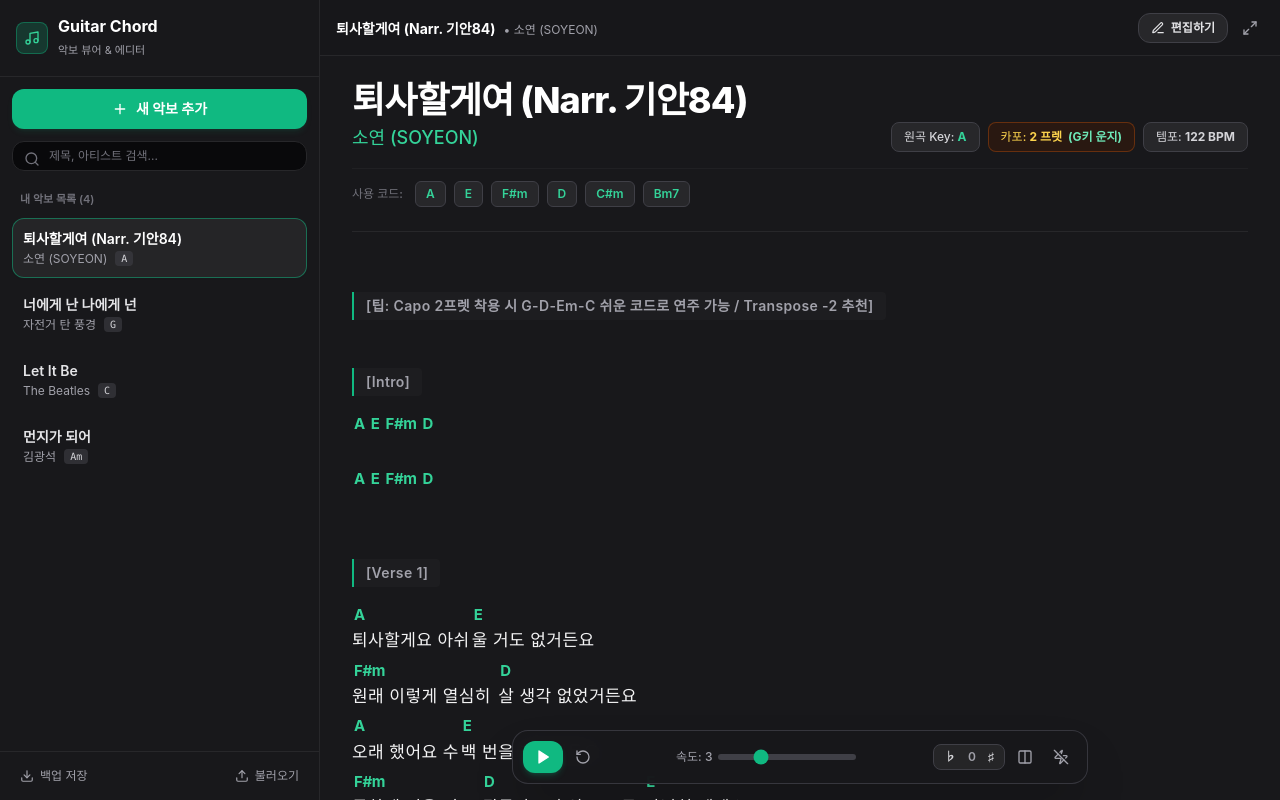
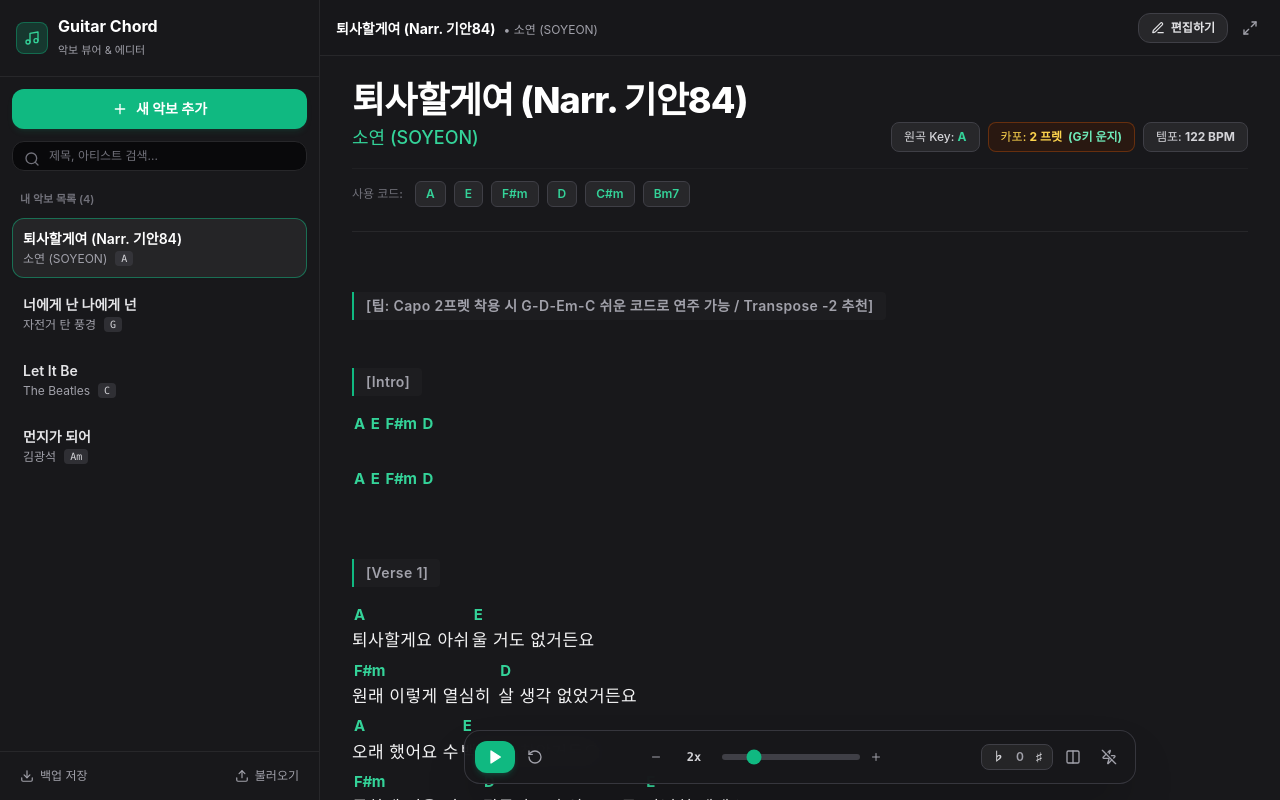
Before and after one commit to twmllsh/guitar_app, a React (Vite) app: page / in a window 1280 px wide. Built offline with nearby package versions, Linux system fonts and the light colour scheme; the HTML template or start-up script is replaced by a standard one.

Commit message:
feat: 초극저속(0.5x) 스크롤 속도 추가 및 전 컨트롤 즉각적인 반응형 툴팁(말풍선) 구현

```diff
--- a/src/components/AutoScroller.tsx
+++ b/src/components/AutoScroller.tsx
@@ -7,6 +7,8 @@ import {
   ZapOff,
   Type,
   Columns,
+  Minus,
+  Plus
 } from 'lucide-react';
 
 interface Props {
@@ -31,12 +33,13 @@ export const AutoScroller: React.FC<Props> = ({
   onOpenKeySaveModal,
 }) => {
   const [isPlaying, setIsPlaying] = useState(false);
-  const [speed, setSpeed] = useState(3); // 1 to 8
+  // Speed ranges from 0.5 (ultra slow) to 8.0 (fast). Default: 2.0
+  const [speed, setSpeed] = useState(2.0);
   const [isWakeLocked, setIsWakeLocked] = useState(false);
   const wakeLockRef = useRef<any>(null);
   const animationFrameRef = useRef<number | null>(null);
 
-  // Auto scroll animation logic targeting the actual scroll container
+  // Auto scroll animation logic
   useEffect(() => {
     let lastTime = performance.now();
 
@@ -49,8 +52,14 @@ export const AutoScroller: React.FC<Props> = ({
       const container = scrollContainerRef?.current;
       if (!container) return;
 
-      // Speed formula: speed 1 = 20px/s, speed 3 = 50px/s, speed 6 = 110px/s, speed 8 = 160px/s
-      const pixelsPerSec = 10 + speed * 18;
+      // Smooth gradual speed formula:
+      // speed 0.5 = 6 px/s (아주 천천히 한 줄씩 천천히 올라감)
+      // speed 1.0 = 12 px/s (느린 발라드)
+      // speed 2.0 = 24 px/s (미디엄 슬로우)
+      // speed 3.0 = 36 px/s (보통 템포)
+      // speed 5.0 = 60 px/s (경쾌한 스트로크)
+      // speed 8.0 = 96 px/s (빠른 템포)
+      const pixelsPerSec = speed * 12;
       container.scrollTop += pixelsPerSec * delta;
 
       // Stop if reached the end of the scroll container
@@ -103,7 +112,6 @@ export const AutoScroller: React.FC<Props> = ({
   // Keyboard shortcut listener (Space = play/pause, PageUp/PageDown, arrows)
   useEffect(() => {
     const handleKeyDown = (e: KeyboardEvent) => {
-      // Don't trigger if user is typing in textarea or input
       const activeTag = (document.activeElement?.tagName || '').toLowerCase();
       if (activeTag === 'textarea' || activeTag === 'input') return;
 
@@ -136,13 +144,22 @@ export const AutoScroller: React.FC<Props> = ({
     }
   };
 
+  const adjustSpeed = (delta: number) => {
+    setSpeed((prev) => {
+      const next = Math.round((prev + delta) * 10) / 10;
+      return Math.min(8.0, Math.max(0.5, next));
+    });
+  };
+
   return (
-    <div className="absolute bottom-4 left-1/2 -translate-x-1/2 z-40 w-[96%] max-w-xl bg-zinc-900/95 backdrop-blur-md border border-zinc-700/80 rounded-2xl shadow-2xl p-2 sm:p-2.5 flex items-center justify-between gap-1.5 sm:gap-3 transition-all select-none">
-      {/* 1. Play/Pause & Reset (Always fully visible, shrink-0) */}
+    <div className="absolute bottom-4 left-1/2 -translate-x-1/2 z-40 w-[96%] max-w-2xl bg-zinc-900/95 backdrop-blur-md border border-zinc-700/80 rounded-2xl shadow-2xl p-2 sm:p-2.5 flex items-center justify-between gap-1.5 sm:gap-3 transition-all select-none">
+
+      {/* 1. Play/Pause & Reset Buttons with Tooltips */}
       <div className="flex items-center gap-1 shrink-0">
+        {/* Play/Pause Button */}
+        <div className="relative group">
           <button
             onClick={() => setIsPlaying(!isPlaying)}
-          title={isPlaying ? "일시정지 (Space)" : "자동 스크롤 시작 (Space)"}
             className={`flex items-center gap-1.5 px-3 py-2 rounded-xl font-bold text-xs sm:text-sm transition-all shadow-md active:scale-95 shrink-0 ${
               isPlaying
                 ? 'bg-amber-500 hover:bg-amber-600 text-black shadow-amber-500/20'
@@ -153,50 +170,85 @@ export const AutoScroller: React.FC<Props> = ({
             <span className="hidden xs:inline">{isPlaying ? '정지' : '스크롤'}</span>
           </button>
 
+          {/* Hover Tooltip */}
+          <div className="pointer-events-none absolute -top-10 left-0 opacity-0 group-hover:opacity-100 transition-opacity bg-zinc-800 text-zinc-100 text-[11px] font-medium py-1 px-2.5 rounded-lg shadow-lg border border-zinc-700 whitespace-nowrap z-50">
+            {isPlaying ? "자동 스크롤 일시정지 (Space)" : "자동 스크롤 시작 (Space)"}
+          </div>
+        </div>
+
+        {/* Reset / Scroll to top Button */}
+        <div className="relative group">
           <button
             onClick={scrollToTop}
-          title="맨 위로 되감기"
             className="p-2 rounded-xl text-zinc-400 hover:text-white hover:bg-zinc-800 transition-colors shrink-0"
           >
             <RotateCcw className="w-4 h-4" />
           </button>
+
+          {/* Hover Tooltip */}
+          <div className="pointer-events-none absolute -top-10 left-1/2 -translate-x-1/2 opacity-0 group-hover:opacity-100 transition-opacity bg-zinc-800 text-zinc-100 text-[11px] font-medium py-1 px-2.5 rounded-lg shadow-lg border border-zinc-700 whitespace-nowrap z-50">
+            맨 위로 되감기 (곡 처음 위치로)
+          </div>
+        </div>
       </div>
 
-      {/* 2. Speed Slider (Flexible width with min/max) */}
-      <div className="flex items-center gap-1.5 flex-1 min-w-[90px] max-w-[150px] sm:max-w-[180px]">
-        <span className="text-[11px] sm:text-xs text-zinc-400 font-medium whitespace-nowrap shrink-0">
-          속도: {speed}
+      {/* 2. Fine-grained Speed Slider (0.5x ultra-slow to 8.0x) */}
+      <div className="relative group flex items-center gap-1 sm:gap-1.5 flex-1 min-w-[120px] max-w-[200px] sm:max-w-[240px]">
+        {/* Speed Minus Button */}
+        <button
+          onClick={() => adjustSpeed(-0.5)}
+          className="p-1 text-zinc-400 hover:text-white hover:bg-zinc-800 rounded transition-colors shrink-0"
+        >
+          <Minus className="w-3 h-3" />
+        </button>
+
+        <span className="text-[11px] sm:text-xs text-zinc-300 font-semibold whitespace-nowrap shrink-0 w-11 text-center font-mono">
+          {speed}x
         </span>
+
+        {/* Range Slider (min 0.5, max 8, step 0.5) */}
         <input
           type="range"
-          min="1"
-          max="8"
+          min="0.5"
+          max="8.0"
+          step="0.5"
           value={speed}
-          onChange={(e) => setSpeed(parseInt(e.target.value, 10))}
+          onChange={(e) => setSpeed(parseFloat(e.target.value))}
           className="w-full h-1.5 bg-zinc-700 rounded-lg appearance-none cursor-pointer accent-emerald-500"
         />
+
+        {/* Speed Plus Button */}
+        <button
+          onClick={() => adjustSpeed(0.5)}
+          className="p-1 text-zinc-400 hover:text-white hover:bg-zinc-800 rounded transition-colors shrink-0"
+        >
+          <Plus className="w-3 h-3" />
+        </button>
+
+        {/* Hover Tooltip */}
+        <div className="pointer-events-none absolute -top-10 left-1/2 -translate-x-1/2 opacity-0 group-hover:opacity-100 transition-opacity bg-zinc-800 text-zinc-100 text-[11px] font-medium py-1 px-2.5 rounded-lg shadow-lg border border-zinc-700 whitespace-nowrap z-50">
+          스크롤 속도 조절: {speed}x {speed <= 1.0 ? "(초극저속 연주 모드)" : speed <= 2.5 ? "(발라드/보통)" : "(빠른 템포)"}
+        </div>
       </div>
 
-      {/* 3. Performance & Control Widgets */}
+      {/* 3. Performance & Control Widgets with Rich Hover Tooltips */}
       <div className="flex items-center gap-1 shrink-0">
         {/* Transpose Widget */}
+        <div className="relative group">
           <div className="flex items-center bg-zinc-800/90 rounded-lg border border-zinc-700 p-0.5 shrink-0">
             <button
               onClick={() => onTranspose(-1)}
-            title="반음 내리기 (-1)"
               className="px-1.5 sm:px-2 py-0.5 text-xs font-bold text-zinc-300 hover:text-white hover:bg-zinc-700 rounded"
             >
               ♭
             </button>
             <span
               className={`px-1 text-[11px] sm:text-xs font-semibold ${semitones !== 0 ? 'text-emerald-400' : 'text-zinc-400'}`}
-            title="현재 조옮김 값"
             >
               {semitones > 0 ? `+${semitones}` : semitones}
             </span>
             <button
               onClick={() => onTranspose(1)}
-            title="반음 올리기 (+1)"
               className="px-1.5 sm:px-2 py-0.5 text-xs font-bold text-zinc-300 hover:text-white hover:bg-zinc-700 rounded"
             >
               ♯
@@ -205,7 +257,6 @@ export const AutoScroller: React.FC<Props> = ({
             {semitones !== 0 && onOpenKeySaveModal && (
               <button
                 onClick={onOpenKeySaveModal}
-              title="이 Key로 영구 저장"
                 className="ml-0.5 px-1 py-0.5 bg-emerald-600 hover:bg-emerald-500 text-white rounded text-[10px] font-bold transition-colors"
               >
                 저장
@@ -213,47 +264,81 @@ export const AutoScroller: React.FC<Props> = ({
             )}
           </div>
 
+          {/* Hover Tooltip */}
+          <div className="pointer-events-none absolute -top-10 left-1/2 -translate-x-1/2 opacity-0 group-hover:opacity-100 transition-opacity bg-zinc-800 text-zinc-100 text-[11px] font-medium py-1 px-2.5 rounded-lg shadow-lg border border-zinc-700 whitespace-nowrap z-50">
+            조옮김: 반음 내리기(♭) / 올리기(♯)
+          </div>
+        </div>
+
         {/* Font Size Adjust */}
-        <div className="hidden xs:flex items-center bg-zinc-800/90 rounded-lg border border-zinc-700 p-0.5 shrink-0">
+        <div className="relative group hidden xs:block">
+          <div className="flex items-center bg-zinc-800/90 rounded-lg border border-zinc-700 p-0.5 shrink-0">
             <button
               onClick={() => onChangeFontSize(-1)}
-            title="글자 축소"
               className="px-1.5 py-0.5 text-[11px] text-zinc-300 hover:text-white hover:bg-zinc-700 rounded font-bold"
             >
               A-
             </button>
             <button
               onClick={() => onChangeFontSize(1)}
-            title="글자 확대"
               className="px-1.5 py-0.5 text-[11px] text-zinc-300 hover:text-white hover:bg-zinc-700 rounded font-bold"
             >
               A+
             </button>
           </div>
 
+          {/* Hover Tooltip */}
+          <div className="pointer-events-none absolute -top-10 left-1/2 -translate-x-1/2 opacity-0 group-hover:opacity-100 transition-opacity bg-zinc-800 text-zinc-100 text-[11px] font-medium py-1 px-2.5 rounded-lg shadow-lg border border-zinc-700 whitespace-nowrap z-50">
+            가사 및 코드 글자 크기 조절
+          </div>
+        </div>
+
         {/* 2-Column Toggle */}
+        <div className="relative group hidden sm:block">
           <button
             onClick={onToggleTwoColumn}
-          title={isTwoColumn ? "1단 세로 보기" : "2단 가로 펼쳐보기"}
-          className={`p-1.5 sm:p-2 rounded-xl transition-colors hidden sm:block shrink-0 ${
+            className={`p-1.5 sm:p-2 rounded-xl transition-colors shrink-0 ${
               isTwoColumn ? 'bg-emerald-500/20 text-emerald-400' : 'text-zinc-400 hover:text-white hover:bg-zinc-800'
             }`}
           >
             <Columns className="w-4 h-4" />
           </button>
 
-        {/* Screen Wake Lock */}
+          {/* Hover Tooltip */}
+          <div className="pointer-events-none absolute -top-10 left-1/2 -translate-x-1/2 opacity-0 group-hover:opacity-100 transition-opacity bg-zinc-800 text-zinc-100 text-[11px] font-medium py-1 px-2.5 rounded-lg shadow-lg border border-zinc-700 whitespace-nowrap z-50">
+            {isTwoColumn ? "1단 세로 보기로 전환" : "와이드 2단 펼쳐보기 (책처럼 넓게 보기)"}
+          </div>
+        </div>
+
+        {/* Screen Wake Lock Button (번개 아이콘) with Rich Tooltip */}
+        <div className="relative group">
           <button
             onClick={toggleWakeLock}
-          title={isWakeLocked ? "화면 꺼짐 방지 켜짐" : "화면 꺼짐 방지 끄기"}
             className={`p-1.5 sm:p-2 rounded-xl transition-colors shrink-0 ${
               isWakeLocked
-              ? 'bg-amber-500/20 text-amber-400'
+                ? 'bg-amber-500/20 text-amber-400 border border-amber-500/40 shadow-xs'
                 : 'text-zinc-400 hover:text-white hover:bg-zinc-800'
             }`}
           >
             {isWakeLocked ? <Zap className="w-4 h-4 fill-current" /> : <ZapOff className="w-4 h-4" />}
           </button>
+
+          {/* Hover Tooltip for Wake Lock */}
+          <div className="pointer-events-none absolute -top-12 right-0 opacity-0 group-hover:opacity-100 transition-opacity bg-zinc-800 text-zinc-100 text-[11px] font-medium py-1.5 px-2.5 rounded-lg shadow-xl border border-zinc-700 whitespace-nowrap z-50">
+            <div className="flex items-center gap-1.5">
+              <span className={`w-2 h-2 rounded-full ${isWakeLocked ? 'bg-amber-400 animate-pulse' : 'bg-zinc-500'}`} />
+              <span className="font-bold">
+                {isWakeLocked ? "화면 꺼짐 방지: 켜짐" : "화면 꺼짐 방지 (절전 방지)"}
+              </span>
+            </div>
+            <p className="text-[10px] text-zinc-400 mt-0.5">
+              {isWakeLocked
+                ? "연주 중 화면이 꺼지지 않습니다. (클릭 시 끄기)"
+                : "스마트폰/PC 화면이 자동으로 꺼지지 않게 유지합니다."}
+            </p>
+          </div>
+        </div>
+
       </div>
     </div>
   );
```
Lines whose indentation alone changed are shown as unchanged.
